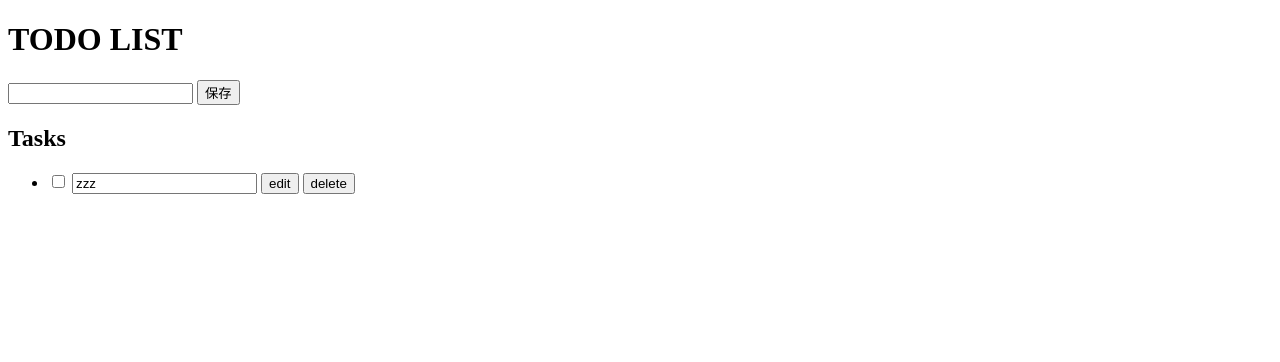
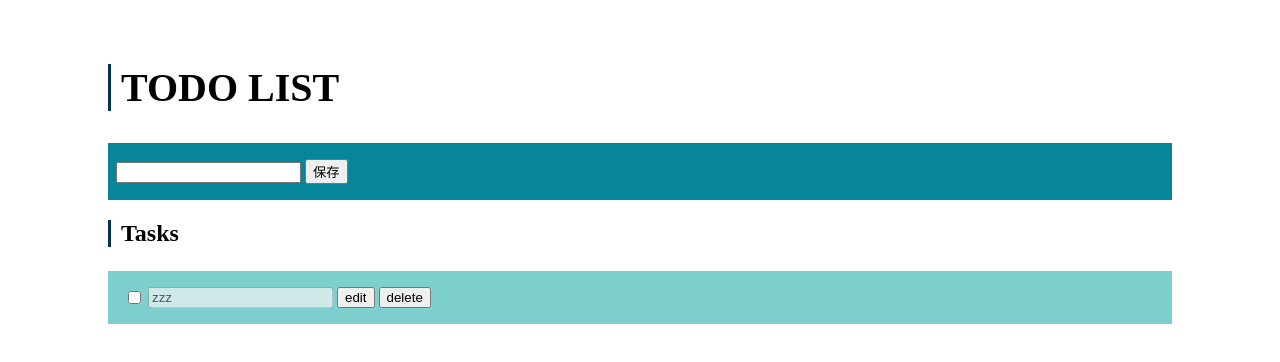
Before and after one commit to futaro0405/hc_practice, a plain HTML site: page index.html in a window 1280 px wide. Drawn offline with Linux system fonts and the light colour scheme.

Commit message:
update style.css

```diff
--- a/index.html
+++ b/index.html
@@ -8,24 +8,25 @@
 <script src="main.js"></script>
 </head>
 <body>
-  <h1>TODO LIST</h1>
+<main class="l-main">
+  <h1 class="c-hdg1">TODO LIST</h1>
 
-  <form action="">
+  <form class="c-form" action="">
     <input id="js-input" class="c-input" type="text">
     <button id="js-submit" class="c-submit">保存</button>
   </form>
 
+  <h2 class="c-hdg2">Tasks</h2>
   <div class="c-box">
-    <h2 class="c-box__title">Tasks</h2>
-
     <ul id="js-list" class="c-list">
       <li class="c-list__item">
         <input class="c-list__check" type="checkbox">
-        <input class="c-list__text" type="text" value="zzz">
+        <input class="c-list__text" type="text" value="zzz" disabled>
         <button class="c-list__edit">edit</button>
         <button class="c-list__delete">delete</button>
       </li>
     </ul>
   </div>
+</main>
 </body>
 </html>
--- a/style.css
+++ b/style.css
@@ -0,0 +1,42 @@
+@charset "utf-8";
+/*
+#05324F
+#088699
+#7ED0CF
+#D4E8C2
+#EBDBB9
+*/
+.l-main {
+  margin: 64px auto 32px;
+  width: 100%;
+  max-width: 1064px;
+}
+.c-hdg1 {
+  font-size: 2.5em;
+  font-weight: bold;
+  margin-bottom: 32px;
+  padding-left: 10px;
+  border-left: 3px solid #05324F;
+}
+.c-hdg2 {
+  font-size: 1.5em;
+  font-weight: bold;
+  margin-bottom: 24px;
+  padding-left: 10px;
+  border-left: 3px solid #05324F;
+}
+.c-form {
+  padding: 16px 8px;
+  background-color: #088699;
+}
+.c-list {
+  padding: 8px 16px;
+  background-color: #7ED0CF;
+}
+.c-list__item {
+  list-style: none;
+  margin: 8px 0;
+  display: flex;
+  flex-direction: row;
+  column-gap: 4px;
+}
```
